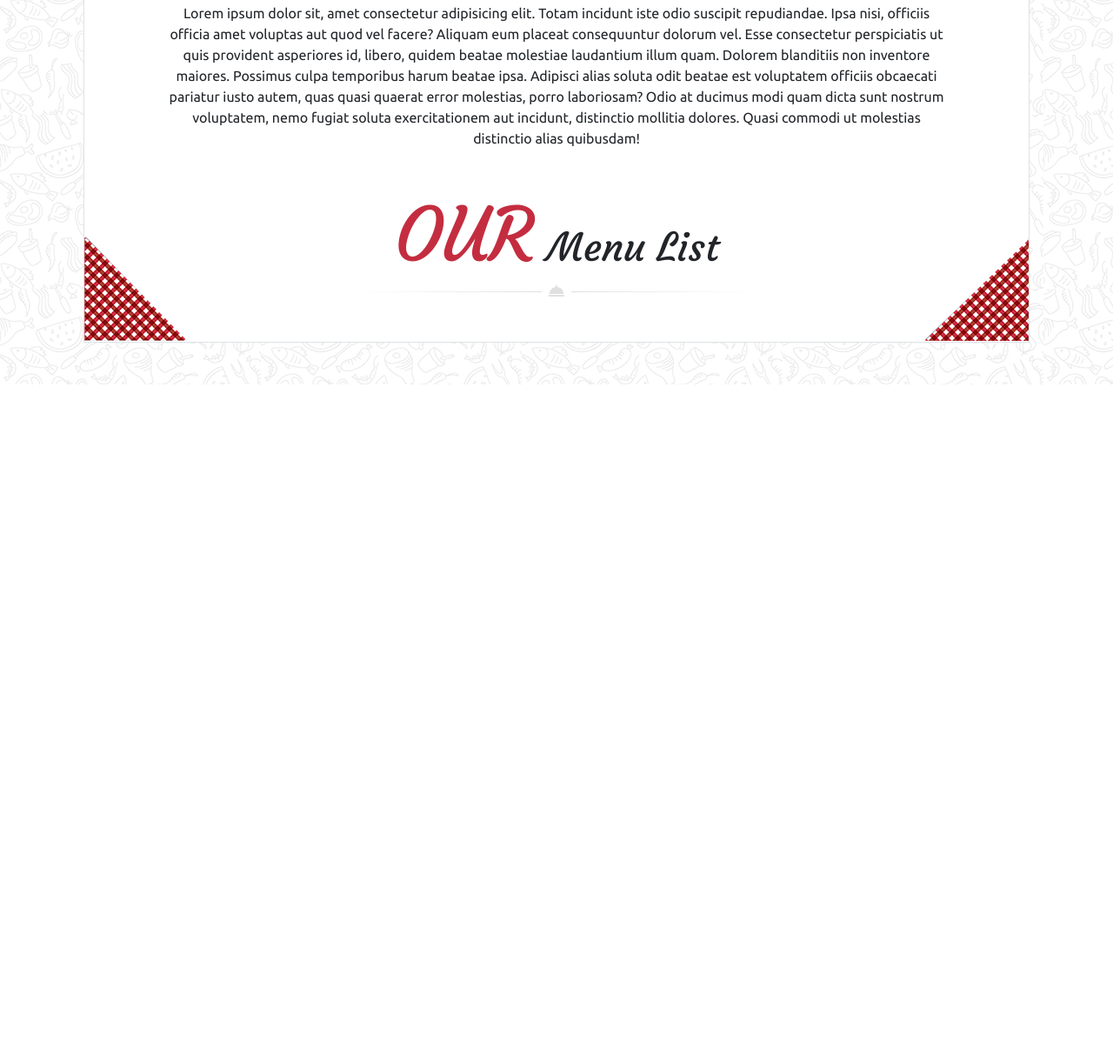
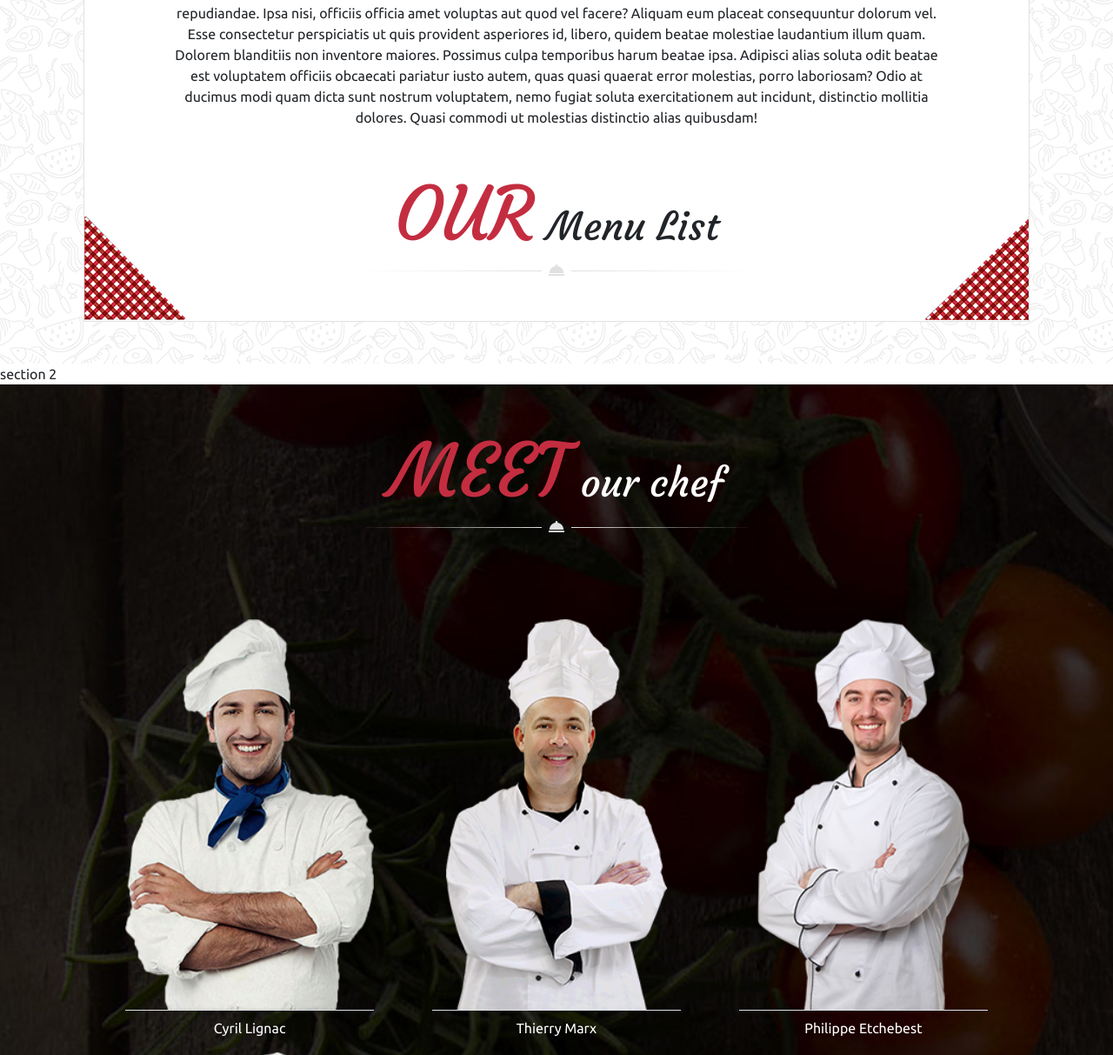
Before and after one commit to RenNatchez/coding_16_site_chef, a plain HTML site: page index.html in a window 1280 px wide. Shown: the part 1068-2281 px from the top of the page at 87% size. Before the commit the page ends 1510 px from the top, so only its background shows below. Drawn offline with nearby package versions, Linux system fonts and the light colour scheme; files whose address does not match are found by name.

Commit message:
fin section 2

```diff
--- a/index.html
+++ b/index.html
@@ -91,7 +91,7 @@
                     <img class="img-fluid" src="./public/img/decoration_line.png" alt="">
             </div>
             <div class="p1-texte container text-center px-sm-5 py-sm-0 p-3">
-                <p class="mx-sm-5 mx-3">Lorem ipsum dolor sit, amet consectetur adipisicing elit. Totam incidunt iste odio suscipit repudiandae. Ipsa nisi, officiis officia amet voluptas aut quod vel facere? Aliquam eum placeat consequuntur dolorum vel. Esse consectetur perspiciatis ut quis provident asperiores id, libero, quidem beatae molestiae laudantium illum quam. Dolorem blanditiis non inventore maiores. Possimus culpa temporibus harum beatae ipsa. Adipisci alias soluta odit beatae est voluptatem officiis obcaecati pariatur iusto autem, quas quasi quaerat error molestias, porro laboriosam? Odio at ducimus modi quam dicta sunt nostrum voluptatem, nemo fugiat soluta exercitationem aut incidunt, distinctio mollitia dolores. Quasi commodi ut molestias distinctio alias quibusdam!</p>
+                <p class="mx-sm-5 mx-3">repudiandae. Ipsa nisi, officiis officia amet voluptas aut quod vel facere? Aliquam eum placeat consequuntur dolorum vel. Esse consectetur perspiciatis ut quis provident asperiores id, libero, quidem beatae molestiae laudantium illum quam. Dolorem blanditiis non inventore maiores. Possimus culpa temporibus harum beatae ipsa. Adipisci alias soluta odit beatae est voluptatem officiis obcaecati pariatur iusto autem, quas quasi quaerat error molestias, porro laboriosam? Odio at ducimus modi quam dicta sunt nostrum voluptatem, nemo fugiat soluta exercitationem aut incidunt, distinctio mollitia dolores. Quasi commodi ut molestias distinctio alias quibusdam!</p>
             </div>
             <!-- 2eme partie  -->
             <div class="text-center m-5 p-titre">
@@ -100,14 +100,40 @@
                     <img class="img-fluid" src="./public/img/decoration_line.png" alt="">
                 </div>
             </div>
+        </div>
+    </section>
+    section 2
+    <section class="section-2 px-sm-5 pt-5">
+        <div>
+            <div class="text-center p-titre">
+                <div>
+                    <h1 class="m-0 text-white"><span class=" d-1 text-rouge">MEET</span> our&nbsp;chef</h1>
+                    <img class="img-fluid" src="./public/img/decoration_line.png" alt="">
+                </div>
+            </div>
+            <div class="d-flex flex-wrap justify-content-sm-between justify-content-center text-center text-white p-lg-5 m-sm-5">
+                <div class="d-flex flex-column p-lg-0">
+                    <img class="border-bottom" src="./public/img/chef1.png" alt="">
+                    <p class="pt-2">Cyril Lignac</p>
+                </div>
+                <div class="d-flex flex-column pt-lg-0">
+                    <img class="border-bottom" src="./public/img/chef2.png" alt="">
+                    <p class="pt-2">Thierry Marx</p>
+                </div>
+                <div class="d-flex flex-column pt-5 pt-lg-0">
+                    <img class="border-bottom" src="./public/img/chef3.png" alt="">
+                    <p class="pt-2">Philippe Etchebest</p>
+                </div>
+                <div class="d-flex flex-column pt-5 pt-lg-0">
+                    <img class="border-bottom" src="./public/img/chef4.png" alt="">
+                    <p class="pt-2">Gordon Ramsay</p>
+                </div>
 
 
-
-
-
-
+            </div>
         </div>
     </section>
+    section 3
 
 
 
--- a/src/sass/modules/_section.sass
+++ b/src/sass/modules/_section.sass
@@ -35,7 +35,6 @@
             height: 120px
             width: 120px
             background-repeat: no-repeat
-
         h1
             font-family: 'Courgette'
             font-size: 45px
@@ -43,5 +42,16 @@
                 font-size:65px
             .d-1
                 font-size:85px
-
-        .p1-texte
+.section-2
+    background-image: url(../img/team_background.jpg)
+    background-size: cover
+    .d-flex
+        img
+            height: 450px
+h1
+            font-family: 'Courgette'
+            font-size: 45px
+            .d-2
+                font-size:65px
+            .d-1
+                font-size:85px
```
Also changed, not shown: public/css/app.css, 1 other file.
